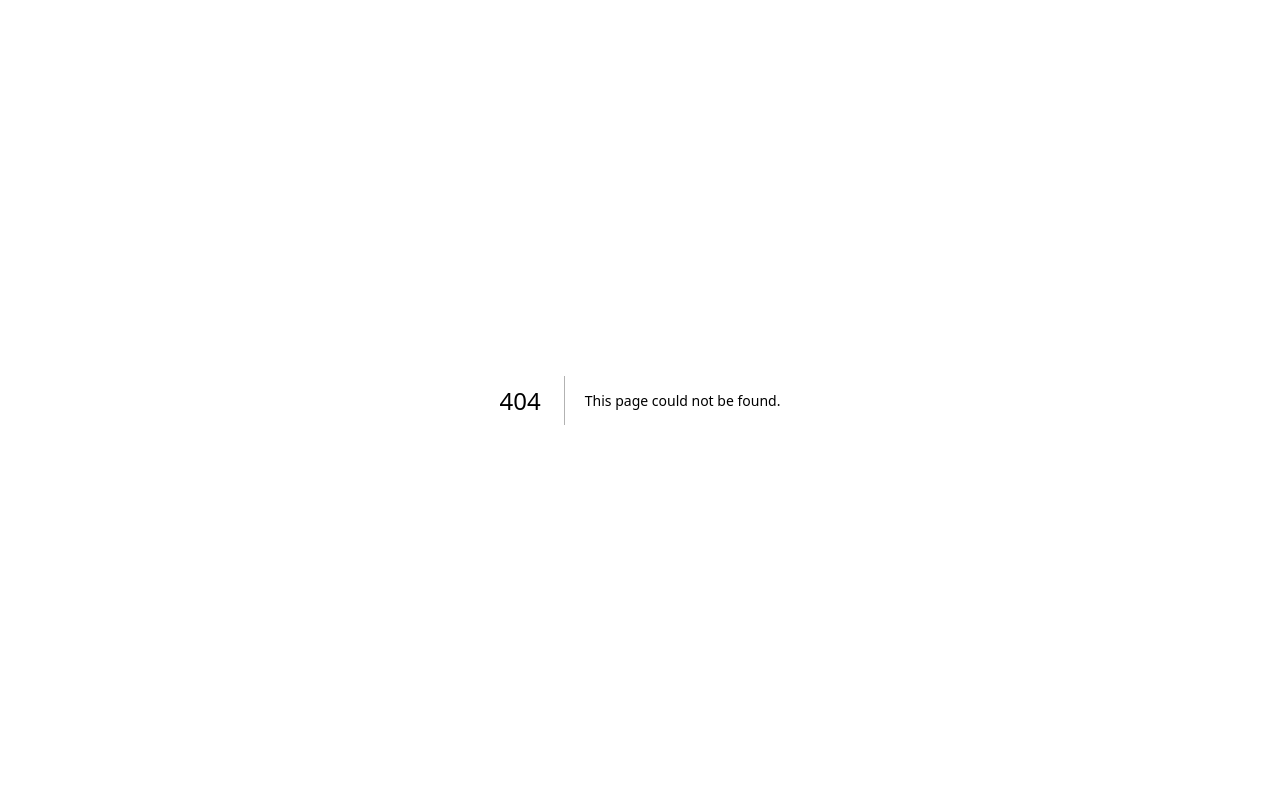
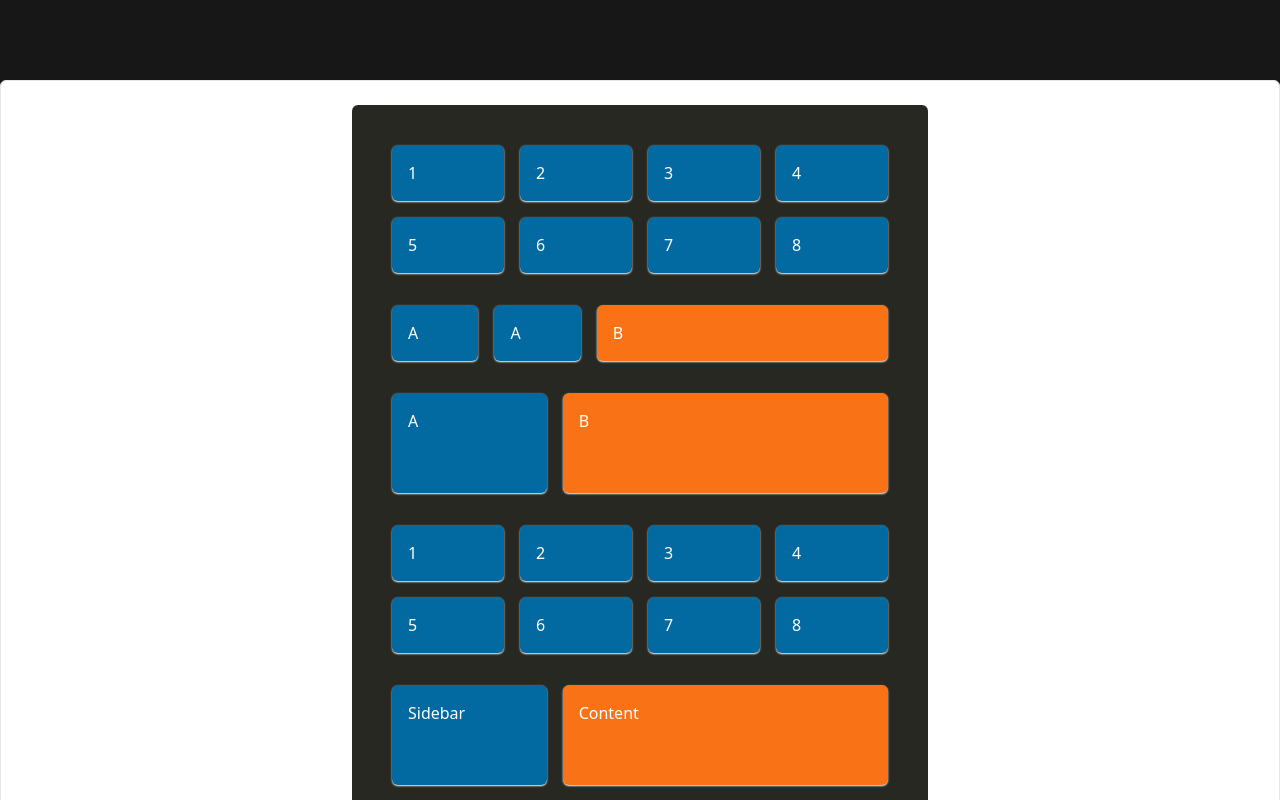
Before and after one commit to skuntawat/side-quest, a Next.js app: page /grid-basic in a window 1280 px wide. Before the commit this address had no page. Shown: the top 800 px of the page. Built offline with nearby package versions, Linux system fonts and the light colour scheme.

Commit message:
add grid

```diff
--- /dev/null
+++ b/app/(quests)/(tailwind)/grid-basic/page.tsx
@@ -0,0 +1,47 @@
+
+import { cn } from "@/utils/cn"
+
+const Card = ({ className, children, ...props }: React.HTMLAttributes<HTMLDivElement>) => (
+    <div className={cn("p-4 shadow-sm shadow-white rounded-md bg-sky-700 text-background", className)} {...props}>{children}</div>
+)
+
+export default function page() {
+    return (
+        <div className="space-y-8 w-full max-w-xl bg-[#272822] p-10 rounded-md">
+            <div className="grid grid-cols-4 gap-4">
+                {[1,2,3,4,5,6,7,8].map(item => (
+                    <Card key={item}>{item}</Card>
+                ))}
+            </div>
+
+            <div className="grid grid-cols-5 gap-4">
+                <Card>A</Card>
+                <Card>A</Card>
+                <Card className="bg-orange-500 col-span-3">B</Card>
+            </div>
+
+            <div className="grid grid-cols-3 gap-4">
+                <Card className="h-[100px]">A</Card>
+                <Card className="bg-orange-500 col-span-2">B</Card>
+            </div>
+
+            {/* Responsive */}
+            <div className="grid sm:grid-cols-2 md:grid-cols-3 lg:grid-cols-4 gap-4">
+                {[1, 2, 3, 4, 5, 6, 7, 8].map(item => (
+                    <Card key={item}>{item}</Card>
+                ))}
+            </div>
+
+            {/* Responsive & Order */}
+            <div className="grid sm:grid-cols-3 gap-4">
+                <Card className="h-[100px] order-2 sm:order-1">Sidebar</Card>
+                <Card className="bg-orange-500 sm:col-span-2 order-1 sm:order-2">Content</Card>
+            </div>
+
+            <div className="grid sm:grid-cols-3 gap-4">
+                <Card className="bg-orange-500 sm:col-span-2">Content</Card>
+                <Card className="h-[100px] sm:-order-1">Sidebar</Card>
+            </div>
+        </div>
+    )
+}
--- /dev/null
+++ b/components/ui/card.tsx
@@ -0,0 +1,9 @@
+import { cn } from "@/utils/cn"
+
+type CardProps = React.HTMLAttributes<HTMLDivElement>
+
+const Card = ({ className, children, ...props }: CardProps) => (
+    <div className={cn("p-4 w-20 h-20 shadow-sm shadow-white rounded-md bg-sky-700 text-background", className)} {...props}>{children}</div>
+)
+
+export { Card }
```
